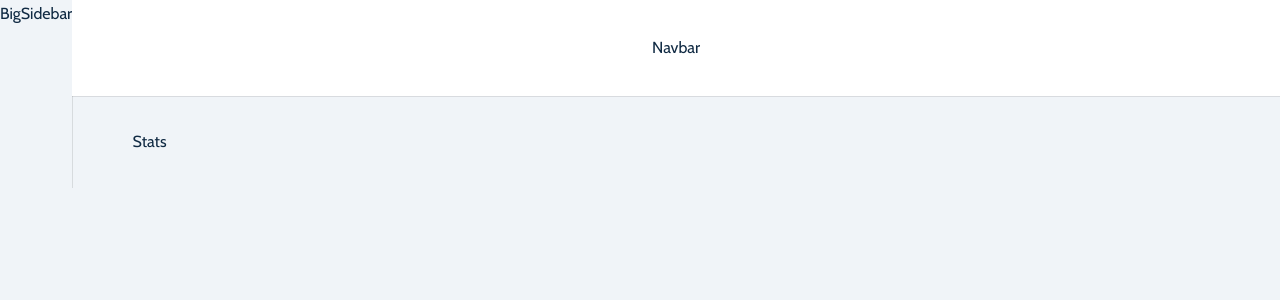
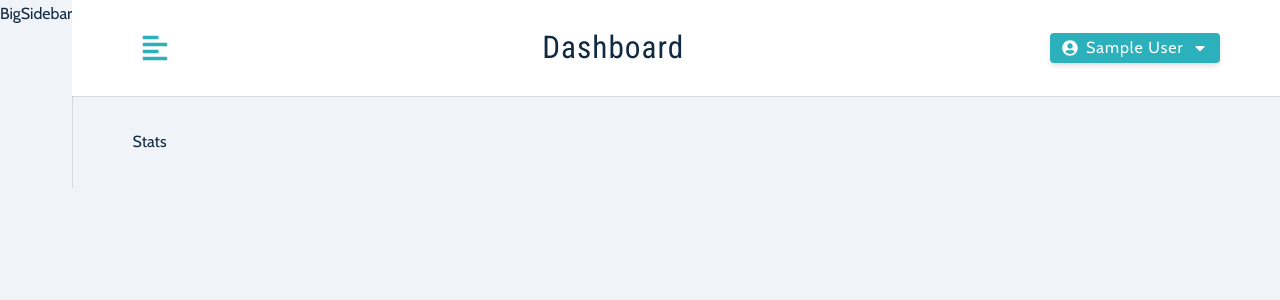
Before and after one commit to KlevertonOliveira/Jobify-MERN, a React (Vite) app in the folder client/: page / in a window 1280 px wide. Shown: the top 300 px of the page. Built offline with nearby package versions, Linux system fonts and the light colour scheme; sample sign-in values are in the browser's storage.

Commit message:
feat(client): implement navbar component
Implements Navbar structure; adds showSidebar state to initialState; creates toggle dropdown and
logout user actions, implements both in reducer and appContext to be used in Navbar.

```diff
--- a/client/src/components/Navbar.tsx
+++ b/client/src/components/Navbar.tsx
@@ -1,9 +1,49 @@
+import { useState } from 'react';
+import { FaAlignLeft, FaCaretDown, FaUserCircle } from 'react-icons/fa';
+import { Logo } from '.';
 import Wrapper from '../assets/wrappers/Navbar';
+import { useAppContext } from '../contexts/appContext';
 
 export default function Navbar() {
+  const { toggleSidebar, logoutUser, state: { user } } = useAppContext();
+
+  const [showLogout, setShowLogout] = useState(false);
+
   return (
     <Wrapper>
-      <div>Navbar</div>
+      <div className="nav-center">
+        <button
+          type='button'
+          className="toggle-btn"
+          onClick={toggleSidebar}
+        >
+          <FaAlignLeft />
+        </button>
+        <div>
+          <Logo />
+          <h3 className="logo-text">Dashboard</h3>
+        </div>
+        <div className="btn-container">
+          <button
+            type='button'
+            className='btn'
+            onClick={() => { setShowLogout(!showLogout) }}
+          >
+            <FaUserCircle />
+            {user?.name}
+            <FaCaretDown />
+          </button>
+          <div className={`dropdown ${showLogout && 'show-dropdown'}`}>
+            <button
+              type="button"
+              className='dropdown-btn'
+              onClick={logoutUser}
+            >
+              Logout
+            </button>
+          </div>
+        </div>
+      </div>
     </Wrapper>
   )
 }
--- a/client/src/contexts/actions.ts
+++ b/client/src/contexts/actions.ts
@@ -5,10 +5,15 @@ const AUTH_USER_BEGIN = 'AUTH_USER_BEGIN';
 const AUTH_USER_SUCCESS = 'AUTH_USER_SUCCESS';
 const AUTH_USER_ERROR = 'AUTH_USER_ERROR';
 
+const TOGGLE_SIDEBAR = 'TOGGLE_SIDEBAR';
+const LOGOUT_USER = 'LOGOUT_USER';
+
 export {
   DISPLAY_ALERT,
   CLEAR_ALERT,
   AUTH_USER_BEGIN,
   AUTH_USER_SUCCESS,
   AUTH_USER_ERROR,
+  TOGGLE_SIDEBAR,
+  LOGOUT_USER
 };
--- a/client/src/contexts/appContext.tsx
+++ b/client/src/contexts/appContext.tsx
@@ -3,6 +3,7 @@ import { createContext, ReactNode, useContext, useReducer } from 'react';
 import { Alert } from '../types/Alert';
 import { State } from '../types/State';
 import { addUserToLocalStorage } from '../utils/addUserToLocalStorage';
+import { removeUserFromLocalStorage } from '../utils/removeUserFromLocalStorage';
 import { reducer } from './reducer';
 interface AppContextData {
   state: State,
@@ -10,6 +11,8 @@ interface AppContextData {
   clearAlert: () => void,
   authenticateUser: ({ currentUser, endpoint, successAlertMessage }: AuthenticateUserArgs
   ) => void,
+  toggleSidebar: () => void,
+  logoutUser: () => void,
 }
 
 const AppContext = createContext({} as AppContextData);
@@ -18,9 +21,10 @@ const user = localStorage.getItem('user');
 const token = localStorage.getItem('token');
 const userLocation = localStorage.getItem('location');
 
-const initialState: State = {
+export const initialState: State = {
   isLoading: false,
   showAlert: false,
+  showSidebar: false,
   alert: {
     type: 'error',
     message: 'something went wrong'
@@ -86,6 +90,15 @@ export function AppProvider({ children }: { children: ReactNode }) {
     clearAlert();
   }
 
+  function toggleSidebar() {
+    dispatch({ type: 'TOGGLE_SIDEBAR' })
+  }
+
+  function logoutUser() {
+    dispatch({ type: 'LOGOUT_USER' })
+    removeUserFromLocalStorage();
+  }
+
   return (
     <AppContext.Provider value={
       {
@@ -93,6 +106,8 @@ export function AppProvider({ children }: { children: ReactNode }) {
         displayAlert,
         clearAlert,
         authenticateUser,
+        toggleSidebar,
+        logoutUser
       }
     }>
       {children}
--- a/client/src/contexts/reducer.ts
+++ b/client/src/contexts/reducer.ts
@@ -3,8 +3,9 @@ import { State } from '../types/State';
 import { User } from '../types/User';
 import {
   AUTH_USER_BEGIN, AUTH_USER_ERROR, AUTH_USER_SUCCESS, CLEAR_ALERT,
-  DISPLAY_ALERT
+  DISPLAY_ALERT, LOGOUT_USER, TOGGLE_SIDEBAR
 } from './actions';
+import { initialState } from './appContext';
 
 type Action =
   | { type: typeof DISPLAY_ALERT, payload: { alert: Alert } }
@@ -24,6 +25,9 @@ type Action =
       errorAlertMessage: string
     }
   }
+
+  | { type: typeof TOGGLE_SIDEBAR }
+  | { type: typeof LOGOUT_USER }
 
 export function reducer(state: State, action: Action): State {
   switch (action.type) {
@@ -67,6 +71,20 @@ export function reducer(state: State, action: Action): State {
         }
       }
 
+    case TOGGLE_SIDEBAR:
+      return {
+        ...state,
+        showSidebar: !state.showSidebar
+      }
+    case LOGOUT_USER:
+      return {
+        ...initialState,
+        user: null,
+        token: null,
+        jobLocation: '',
+        userLocation: '',
+      }
+
     default:
       return state;
   }
--- a/client/src/types/State.ts
+++ b/client/src/types/State.ts
@@ -4,6 +4,7 @@ import { User } from './User';
 export type State = {
   isLoading: boolean,
   showAlert: boolean,
+  showSidebar: boolean,
   alert: Alert,
   user: User | null,
   token: string | null,
```
